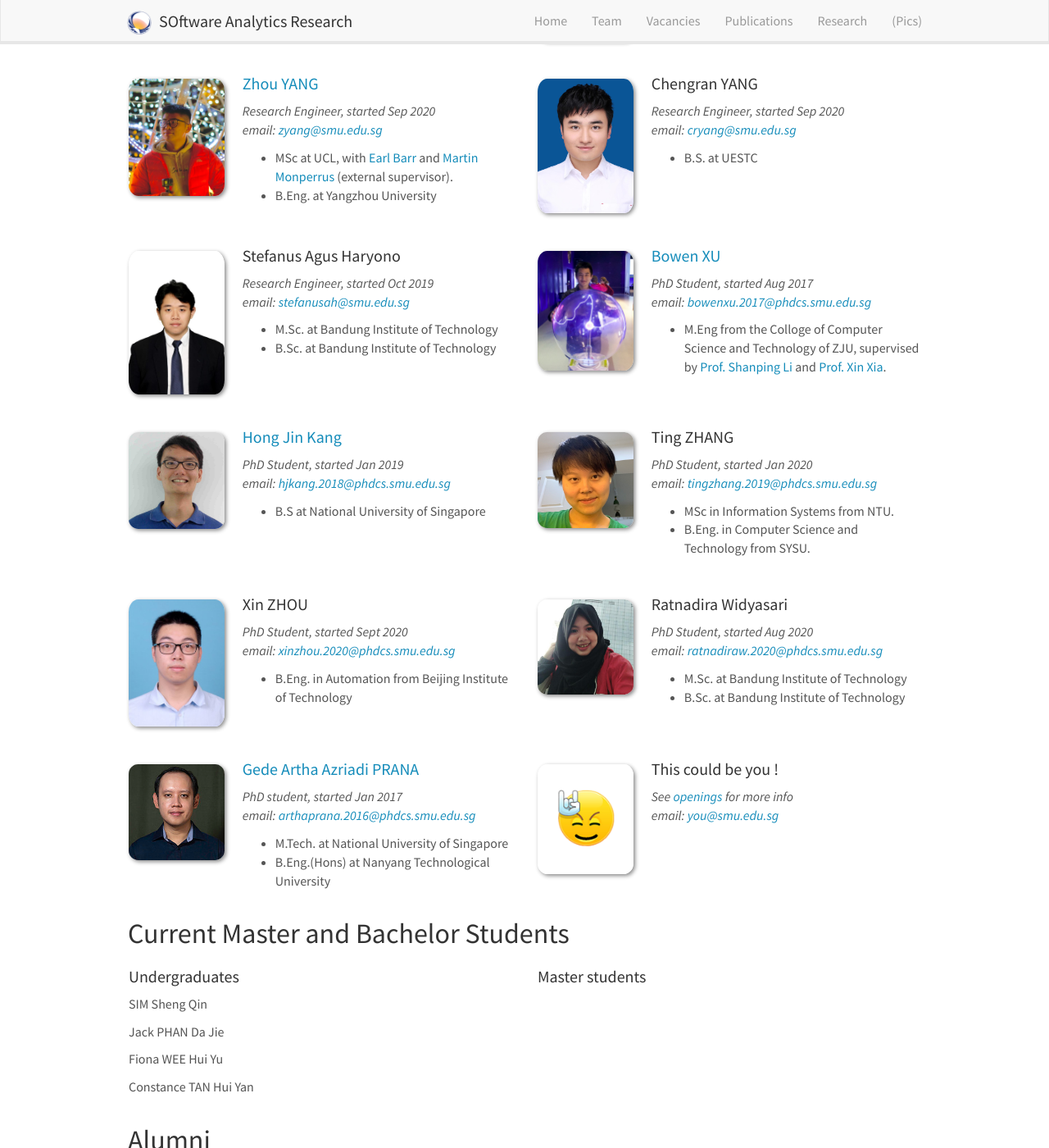
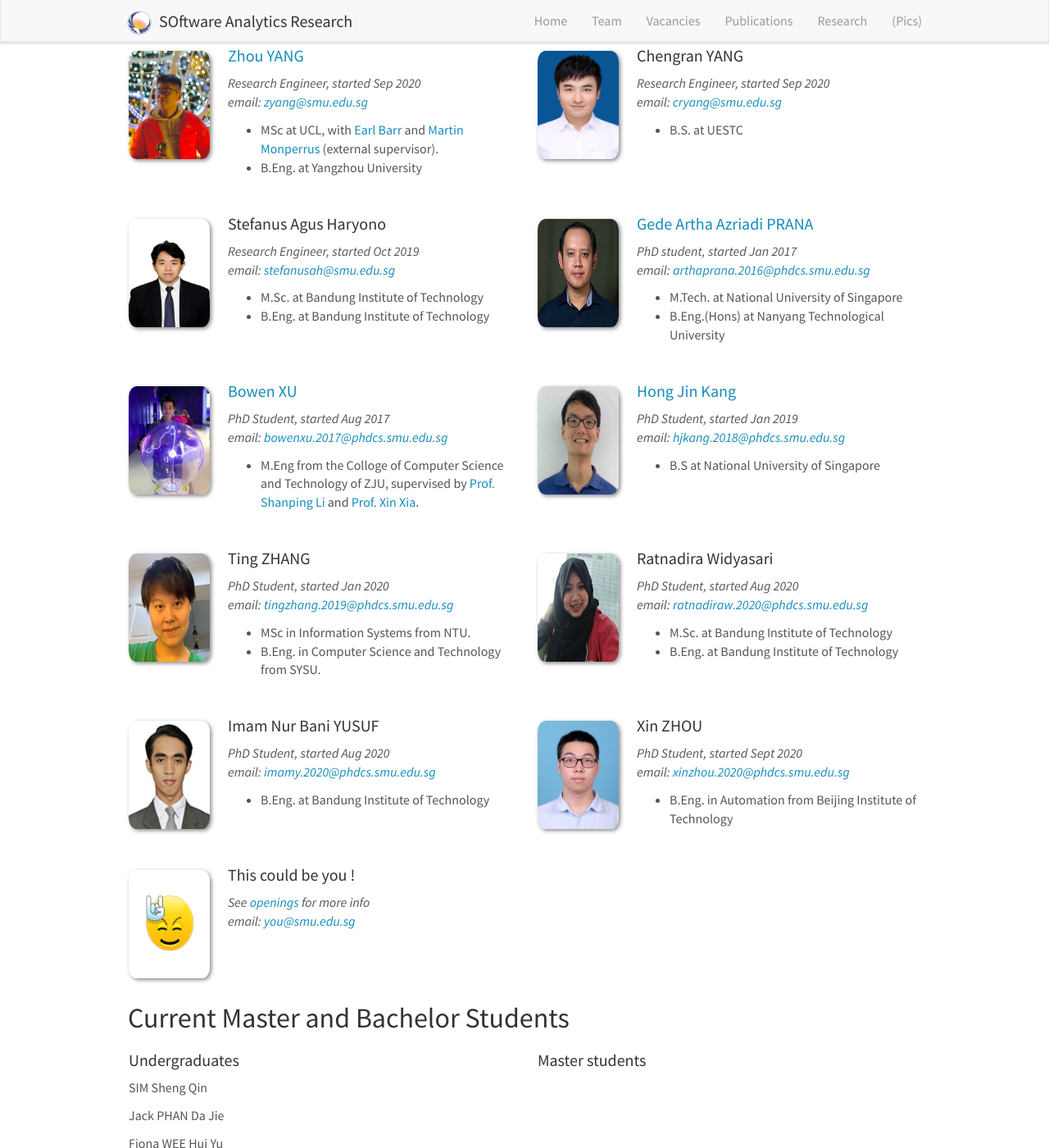
Before and after one commit to soarsmu/soarsmu.github.io, a Jekyll site: the page built from _pages/team.md, in a window 1280 px wide and 1400 px high, scrolled down 859 px. Shown: the whole window at 82% size. Built offline with Jekyll 4.4.1, drawn with Linux system fonts in a browser that asks for light colours; nearby versions of some CDN libraries; some of the changed text lies outside the part shown.

Commit message:
style(teams): automatically crop the image to get a consistent ratio

```diff
--- a/_data/team_members.yml
+++ b/_data/team_members.yml
@@ -7,12 +7,12 @@
   education2: B.Eng. at Bandung Institute of Technology
 
 
-- name: Muhammad Hilmi ASYROFI
+- name: <a href="https://mhilmiasyrofi.github.io/">Muhammad Hilmi ASYROFI</a>
   photo: Muhammad_Hilmi.jpg
   info: Research Engineer, started Nov 2019
   email: mhilmia@smu.edu.sg
   number_educ: 1
-  education1: B.S. at Institut Teknologi Bandung
+  education1: B.Eng. at Bandung Institute of Technology
 
 - name: <a href="https://www.notion.so/Zhou-Yang-s-Homepage-15e6a48dfe2e449aa41e2e8313f251bd">Zhou YANG</a>
   photo: yangzhou.jpg
@@ -35,8 +35,15 @@
   email: stefanusah@smu.edu.sg
   number_educ: 2
   education1: M.Sc. at Bandung Institute of Technology
-  education2: B.Sc. at Bandung Institute of Technology
+  education2: B.Eng. at Bandung Institute of Technology
 
+- name: <a href="https://sites.google.com/view/gprana/">Gede Artha Azriadi PRANA</a>
+  photo: Gede_Artha.jpg
+  info: PhD student,  started Jan 2017
+  email: arthaprana.2016@phdcs.smu.edu.sg
+  number_educ: 2
+  education1: M.Tech. at National University of Singapore
+  education2: B.Eng.(Hons) at Nanyang Technological University
 
 - name: <a href="http://www.bowenxu.me">Bowen XU</a>
   photo: bowen.jpg
@@ -52,8 +59,6 @@
   number_educ: 1
   education1: B.S at National University of Singapore
 
-
-
 - name: Ting ZHANG
   photo: tingzhang.jpg
   info: PhD Student, started Jan 2020
@@ -62,29 +67,27 @@
   education1: MSc in Information Systems from NTU.
   education2: B.Eng. in Computer Science and Technology from SYSU.
 
+- name: Ratnadira Widyasari
+  photo: Ratnadira.jpg
+  info: PhD Student, started Aug 2020
+  email: ratnadiraw.2020@phdcs.smu.edu.sg
+  number_educ: 2
+  education1: M.Sc. at Bandung Institute of Technology
+  education2: B.Eng. at Bandung Institute of Technology
+
+- name: Imam Nur Bani YUSUF
+  photo: imamy.jpg
+  info: PhD Student, started Aug 2020
+  email: imamy.2020@phdcs.smu.edu.sg
+  number_educ: 1
+  education1: B.Eng. at Bandung Institute of Technology
+
 - name: Xin ZHOU
   photo: xinzhou.jpg
   info: PhD Student, started Sept 2020
   email: xinzhou.2020@phdcs.smu.edu.sg
   number_educ: 1
   education1: B.Eng. in Automation from Beijing Institute of Technology
-
-
-- name: Ratnadira Widyasari
-  photo: Ratnadira.jpg
-  info: PhD Student, started Aug 2020
-  email: ratnadiraw.2020@phdcs.smu.edu.sg
-  number_educ: 2
-  education1: M.Sc. at Bandung Institute of Technology
-  education2: B.Sc. at Bandung Institute of Technology
-
-- name: <a href="https://sites.google.com/view/gprana/">Gede Artha Azriadi PRANA</a>
-  photo: Gede_Artha.jpg
-  info: PhD student,  started Jan 2017
-  email: arthaprana.2016@phdcs.smu.edu.sg
-  number_educ: 2
-  education1: M.Tech. at National University of Singapore
-  education2: B.Eng.(Hons) at Nanyang Technological University
 
 - name: "This could be you !"
   photo: rock.jpg
--- a/_pages/team.md
+++ b/_pages/team.md
@@ -43,7 +43,10 @@
 <div class="col-sm-6 clearfix">
 
   {% if member.photo%}
-  <img src="{{ site.url }}{{ site.baseurl }}/images/teampic/{{ member.photo }}" class="img-responsive" width="25%" style="float: left" />
+  <img src="{{ site.url }}{{ site.baseurl }}/images/teampic/{{ member.photo }}" style="float: left; width: 99px;
+  height: 132px;
+  background-position: center center;
+  background-repeat: no-repeat;" />
   {% endif %}
 
 
@@ -175,8 +178,6 @@
 
 
 ## Alumni
-
-
 
 ### Graduated PhD Students
 
```
Also changed, not shown: other parts of _pages/team.md (+2 -2 lines), images/teampic/imamy.jpg (added), 2 other files.
